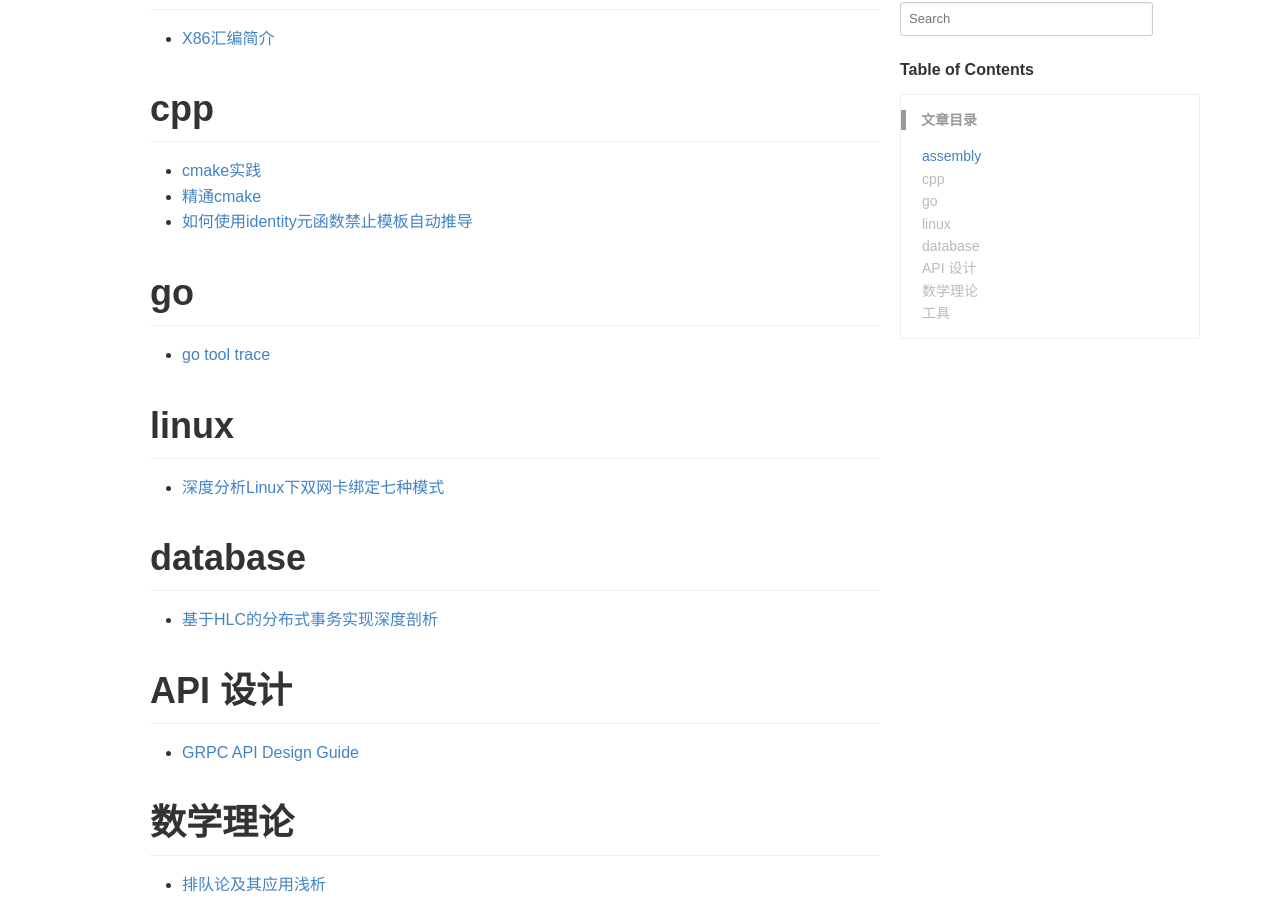
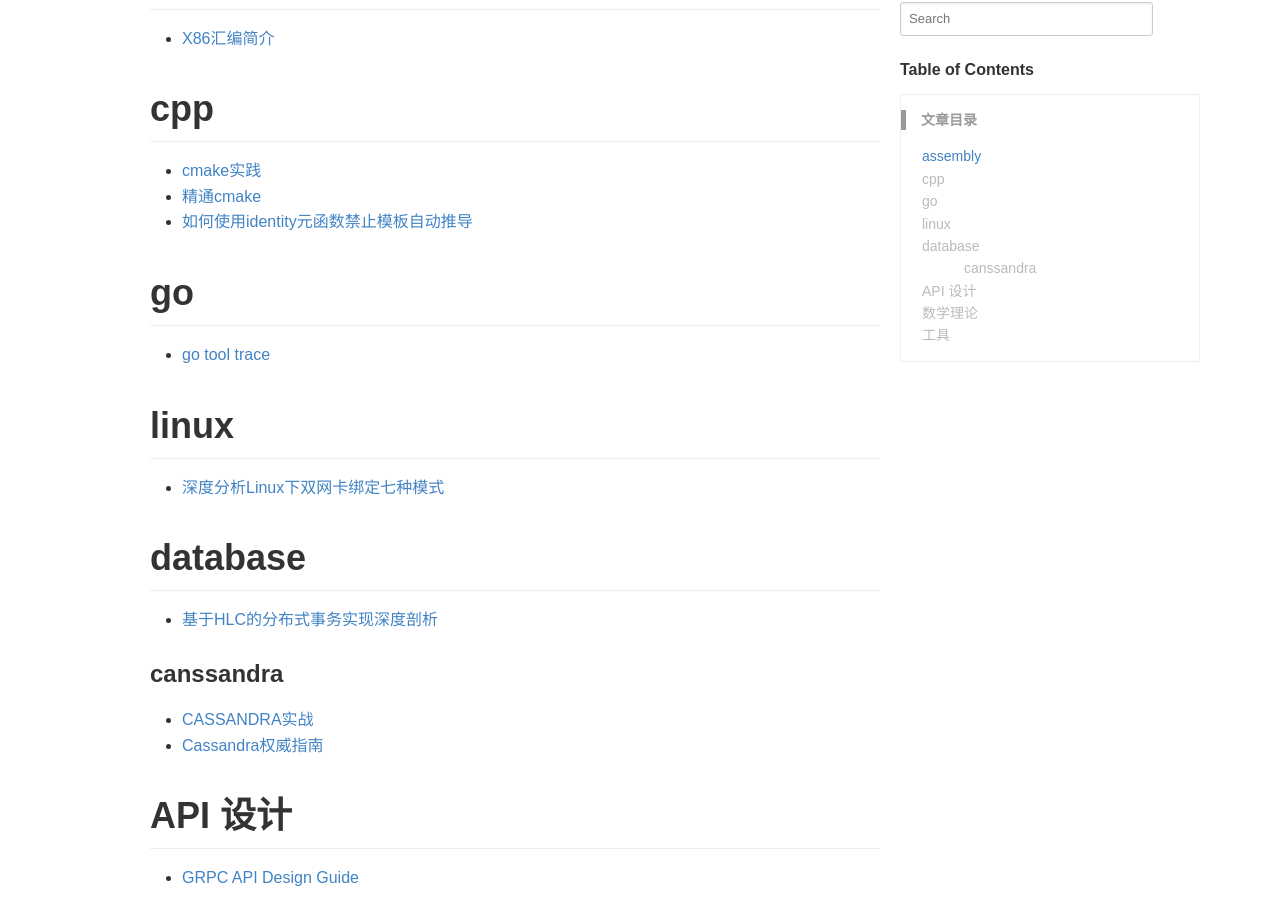
Before and after one commit to lrita/lrita.github.io, a Jekyll site: the page built from _wiki/books.md, in a window 1280 px wide and 900 px high, scrolled down 240 px. Built offline with Jekyll 4.4.1, drawn with Linux system fonts in a browser that asks for light colours; comment, search, counter and statistics services are not loaded.

Commit message:
add _wiki/books.md

```diff
--- a/_wiki/books.md
+++ b/_wiki/books.md
@@ -23,6 +23,10 @@ keywords: 编程书籍
 # database
 * [基于HLC的分布式事务实现深度剖析](/images/posts/database/基于HLC的分布式事务实现深度剖析.pdf)
 
+### canssandra
+* [CASSANDRA实战](/images/posts/database/canssandra/CASSANDRA实战[白色].pdf)
+* [Cassandra权威指南](/images/posts/database/canssandra/Cassandra权威指南.pdf)
+
 # API 设计
 * [GRPC API Design Guide](https://cloud.google.com/apis/design/)
 
```
Also changed, not shown: 2 other files.
